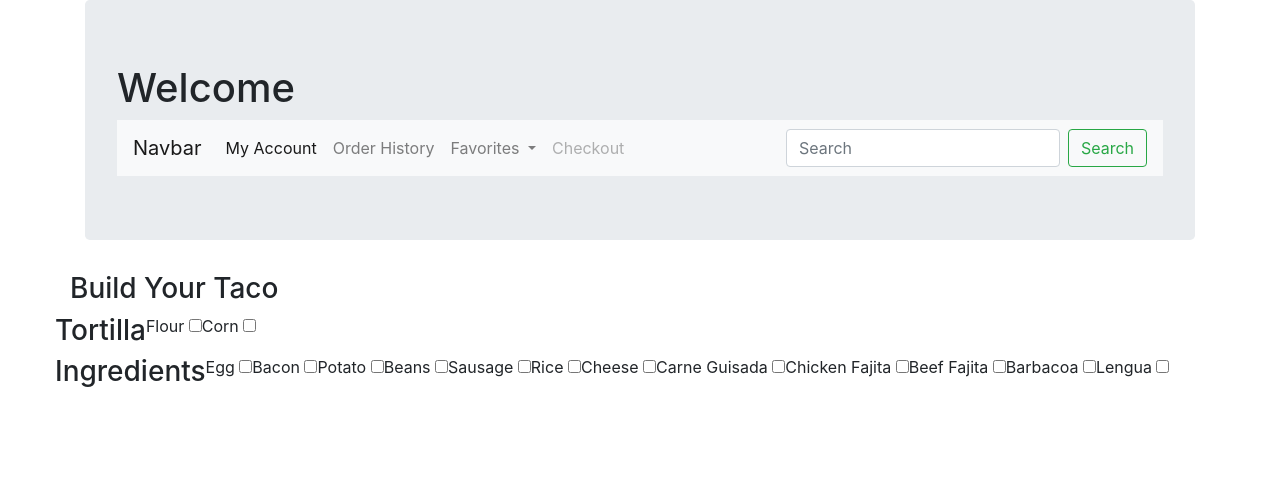
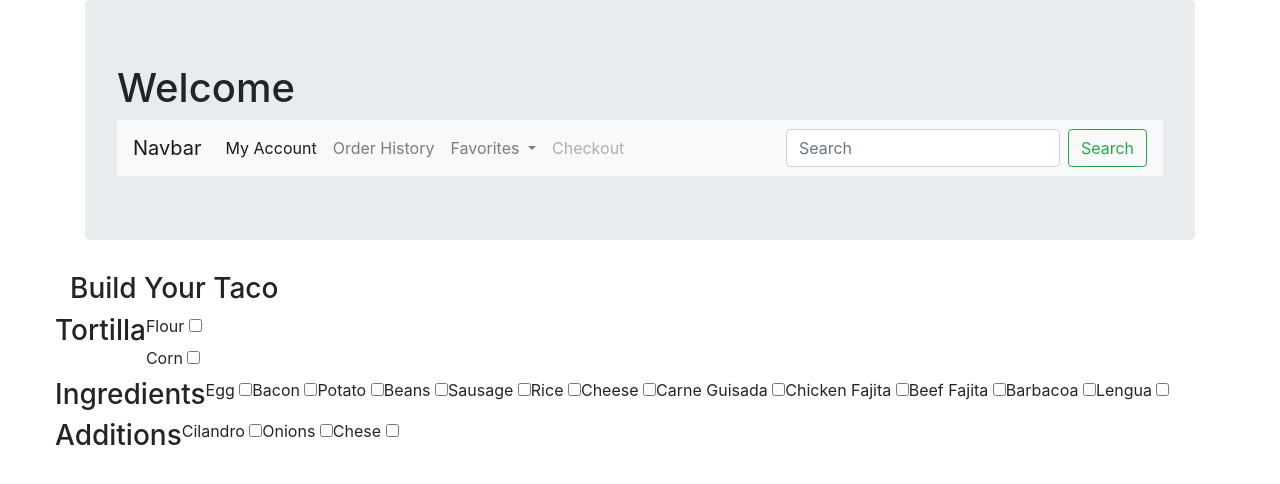
Before and after one commit to rickyrod4/SoloProject, a Django app: template home/templates/dashboard.html in a window 1280 px wide. Shown: the top 484 px of the page. Run offline with Django 3.2, Linux system fonts and the light colour scheme; the template is opened without the code that fills it, so the values that code supplies are empty; some libraries are stand-ins or nearby versions.

Commit message:
Additions dashboard.html

```diff
--- a/home/templates/dashboard.html
+++ b/home/templates/dashboard.html
@@ -57,12 +57,14 @@
                 <div class="row">
                     <h3>Tortilla</h3>
                     <div>
+                        <div>
                             <label for="flour">Flour</label>
                             <input type="checkbox" name="flour" id="flour" value="flour">
                         </div>
                         <div>
                             <label for="corn">Corn</label>
                             <input type="checkbox" name="corn" id="corn" value="corn">
+                        </div>
                     </div>
                     </div>
                 <div class="row">
@@ -117,7 +119,19 @@
                     </div>
                 </div>
                 <div class="row">
-
+                    <h3>Additions</h3>
+                    <div>
+                        <label for="cilandro">Cilandro</label>
+                        <input type="checkbox" name="cilandro" id="cilandro" value="cilandro">
+                    </div>
+                    <div>
+                        <label for="onions">Onions</label>
+                        <input type="checkbox" name="onions" id="onions" value="onions">
+                    </div>
+                    <div>
+                        <label for="cheese">Chese</label>
+                        <input type="checkbox" name="cheese" id="cheese" value="cheese">
+                    </div>
                 </div>
             </form>
         </div>
```
Lines whose indentation alone changed are shown as unchanged.
